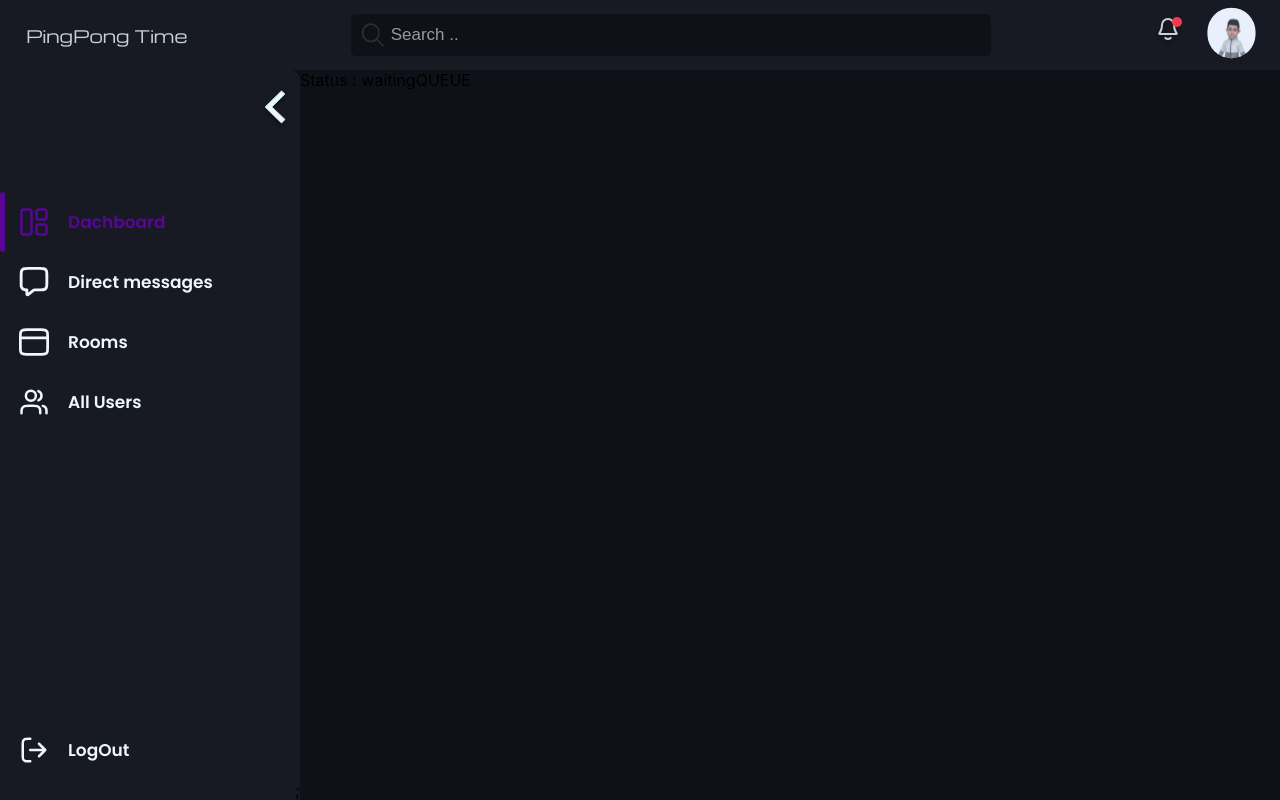
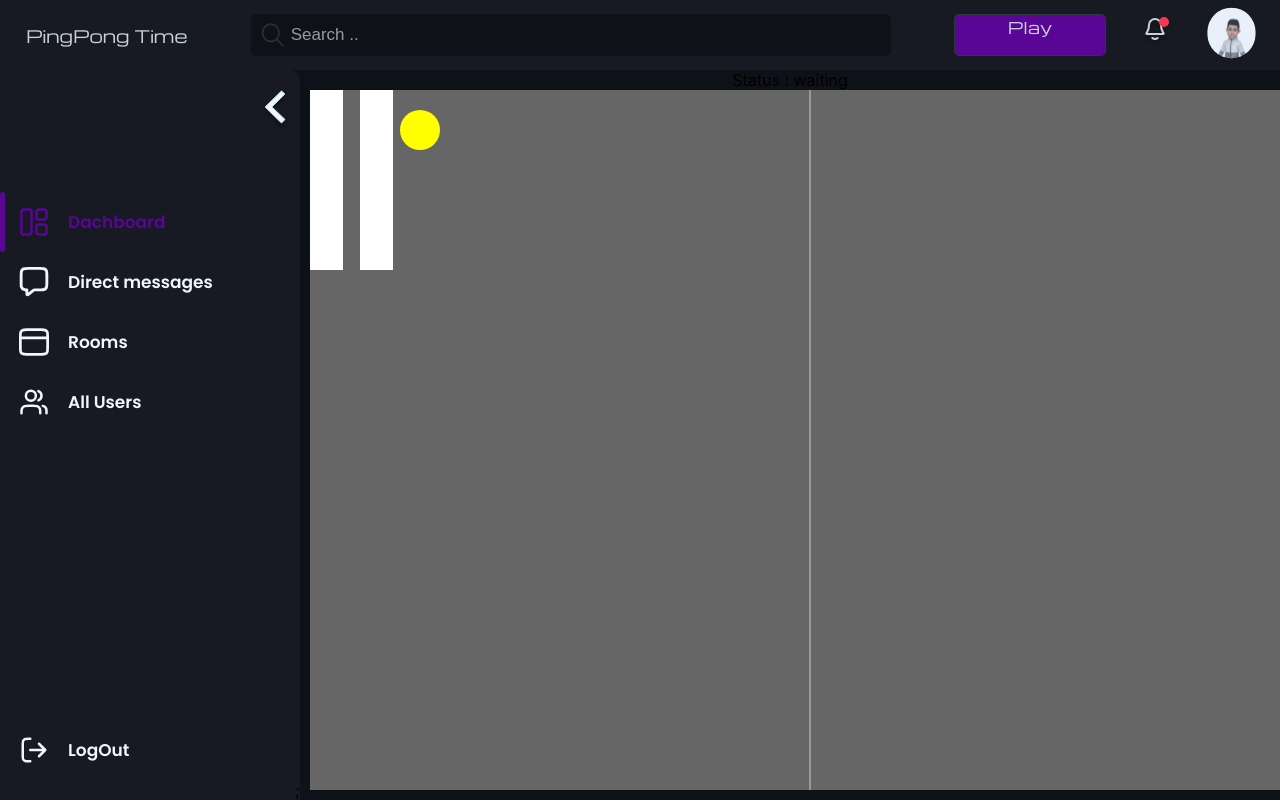
Before and after one commit to spydersy/42Cursus-ft_transcendence, a React (Create React App) app: page /game in a window 1280 px wide. Built offline with nearby package versions, Linux system fonts and the light colour scheme; no server answers.

Commit message:
game page added

```diff
--- a/src/App.css
+++ b/src/App.css
@@ -119,9 +119,9 @@ body {
 }
 @media  only screen and (min-width: 1400px) {
   .container{
-    /* width: 1500px; */
+    width: 1500px;
     margin: 0 auto;
-    max-width: 2000px;
+    /* max-width: 2000px; */
   }
 
 }
--- a/src/App.tsx
+++ b/src/App.tsx
@@ -16,6 +16,7 @@ import Sidebar from './components/Sidebar';
 import ProtectedLayout from './components/protected/ProtectedLayout';
 import Profile from './Pages/Profile';
 import Chat from './Pages/Chat';
+import Game from './Pages/Game';
 
 function App() {
   const [start, setstart] = useState(false)
@@ -38,7 +39,7 @@ function App() {
       sss
     </div> */}
             <Route path="/signin" element={<SignIn />} />
-            <Route path="/game" element={<Pong name="mohamed" />} />
+            <Route path="/game" element={<Game />} />
             <Route path="/chat" element={<Chat />} />
             <Route path="/" element={<Home />} />
             <Route path="/profile/id" element={<Profile />} />
--- a/src/Pages/Chat.tsx
+++ b/src/Pages/Chat.tsx
@@ -498,13 +498,13 @@ export  function BottomChat(props: ChatProps) {
   margin-left: auto;
   margin-right: 10px;
   text-align: start;
-  padding :5px;
+  padding :2px 5px;
   max-width: 200px;
   `;
   const    MsgNotStyle = styled.div`
   /* align-items: flex-end; */
   text-align: start;
-  padding :5px;
+  padding :2px 5px;
   height: auto;
   align-self: flex-end;
   border-radius: 5px;
--- /dev/null
+++ b/src/Pages/Game.tsx
@@ -0,0 +1,11 @@
+import React from 'react'
+import styled , {css} from "styled-components"
+import Pong from '../components/Pong'
+
+export default function Game() {
+  return (
+    <div className="container">
+        <Pong name="mohamed"/>
+    </div>
+  )
+}
--- a/src/components/Pong.tsx
+++ b/src/components/Pong.tsx
@@ -17,7 +17,7 @@ export default function Pong({name}:myProps ) {
   const playerRef : any = useRef<SVGRectElement >(null);
   const player2Ref : any = useRef<SVGRectElement >(null);
   var player : number;
-  const [ready, setReady] = useState(false)
+  const [ready, setReady] = useState(true)
   const [header, setHeader] = useState("waiting")
   const [Player, setPlayer] = useState<any>()
   var UP_KEY = 38;
@@ -109,59 +109,59 @@ export default function Pong({name}:myProps ) {
       //   socket.emit("player move",x,  y )
 
     }
-    const socket = io('http://localhost:3030');
-    useEffect(() => {
+  //   const socket = io('http://localhost:3030');
+  //   useEffect(() => {
 
-      var args = {
-        name : name,
-        room : "room1"
-      }
-      socket.emit("joinRoom", args)
+  //     var args = {
+  //       name : name,
+  //       room : "room1"
+  //     }
+  //     socket.emit("joinRoom", args)
 
-      socket.on('RoomJoined', (id : number ) => {
-        console.log(id)
-          setHeader( name +" joined room Player " + id )
-          if (id === 1)
-          {
-            player = 1
+  //     socket.on('RoomJoined', (id : number ) => {
+  //       console.log(id)
+  //         setHeader( name +" joined room Player " + id )
+  //         if (id === 1)
+  //         {
+  //           player = 1
 
-            }
-            else
-            {
-              player = 2
-          }
-          console.log(player)
+  //           }
+  //           else
+  //           {
+  //             player = 2
+  //         }
+  //         console.log(player)
 
-      });
-      socket.on('roomFilled', (id : number ) => {
-          setHeader(name +" joined room Watcher  " + id )
-      });
-      socket.on('StartGame', (id : number ) => {
-          setReady(true)
-      });
-      socket.on('disconnected', function() {
+  //     });
+  //     socket.on('roomFilled', (id : number ) => {
+  //         setHeader(name +" joined room Watcher  " + id )
+  //     });
+  //     socket.on('StartGame', (id : number ) => {
+  //         setReady(true)
+  //     });
+  //     socket.on('disconnected', function() {
 
-        socket.emit('leaveRoom', args);
+  //       socket.emit('leaveRoom', args);
 
-    });
-     if (ready)
-     {
-      const wp2 = parseInt(player2Ref.current.getAttribute('width'));
-      player2Ref.current.setAttribute('x' , tableRef.current.offsetWidth - 50)
-      player2Ref.current.setAttribute('y' , 0)
-      playerRef.current.setAttribute('x' ,  50)
-      playerRef.current.setAttribute('y' , 0)
-      console.log("Player : " + player)
+  //   });
+  //    if (ready)
+  //    {
+  //     const wp2 = parseInt(player2Ref.current.getAttribute('width'));
+  //     player2Ref.current.setAttribute('x' , tableRef.current.offsetWidth - 50)
+  //     player2Ref.current.setAttribute('y' , 0)
+  //     playerRef.current.setAttribute('x' ,  50)
+  //     playerRef.current.setAttribute('y' , 0)
+  //     console.log("Player : " + player)
 
-      document.addEventListener("keydown", movePlayer);
+  //     document.addEventListener("keydown", movePlayer);
 
 
 
-     }
+  //    }
 
-    return () => {
-    }
-  })
+  //   return () => {
+  //   }
+  // })
 
 
   return (
--- a/src/components/Slider.tsx
+++ b/src/components/Slider.tsx
@@ -32,7 +32,7 @@ export default function Slider() {
                 else if (id <  main - 1)
                     classname = "emptyleft"
                 return<Slide onClick={()=>animatethis(id)} className={classname}key={id}  >
-                    data
+                    {data}
                 </Slide>
             })
         }
--- a/src/components/Upperbar.tsx
+++ b/src/components/Upperbar.tsx
@@ -16,6 +16,9 @@ export default function Upperbar() {
         <LogoComponent/>
         <SearchBarComponent/>
         <RightCont>
+          <PlayButton href="/game">
+            Play
+          </PlayButton>
           <NotificationComponent/>
           <div  style={{position : "relative"}} onClick={(e)=>{ToggleDD(e)}}>
             <AvatarComponent/>
@@ -33,6 +36,20 @@ export default function Upperbar() {
   )
 }
 
+const PlayButton = styled.a`
+  width:150px;
+  height :40px;
+  border: none;
+  outline:none;
+  cursor:pointer;
+  color: ${props => props.theme.colors.primaryText};;;
+  background :  ${props => props.theme.colors.purple};
+  border:1px solid ${props => props.theme.colors.border};;
+  border-radius: 5px;
+  font-family: 'Michroma', sans-serif;
+
+`;
+
 const Wrraper = styled.div`
 
    width: calc(100vw - (26 * 2));
@@ -46,7 +63,7 @@ const Wrraper = styled.div`
 
 `;
 const RightCont = styled.div`
-width: 100px;
+width: 300px;
    display: flex;
    align-items:center;
    flex-direction: row;
```
